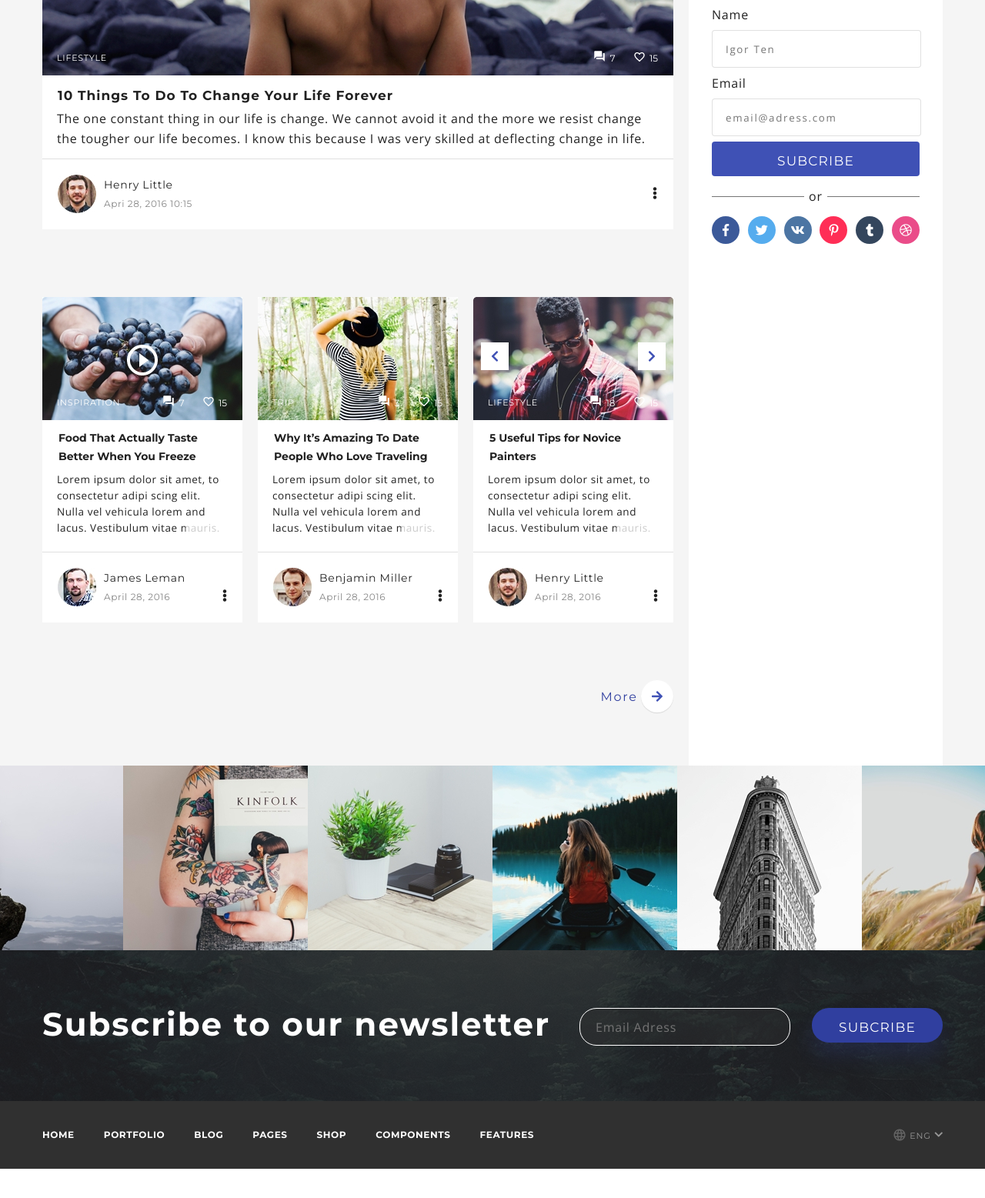
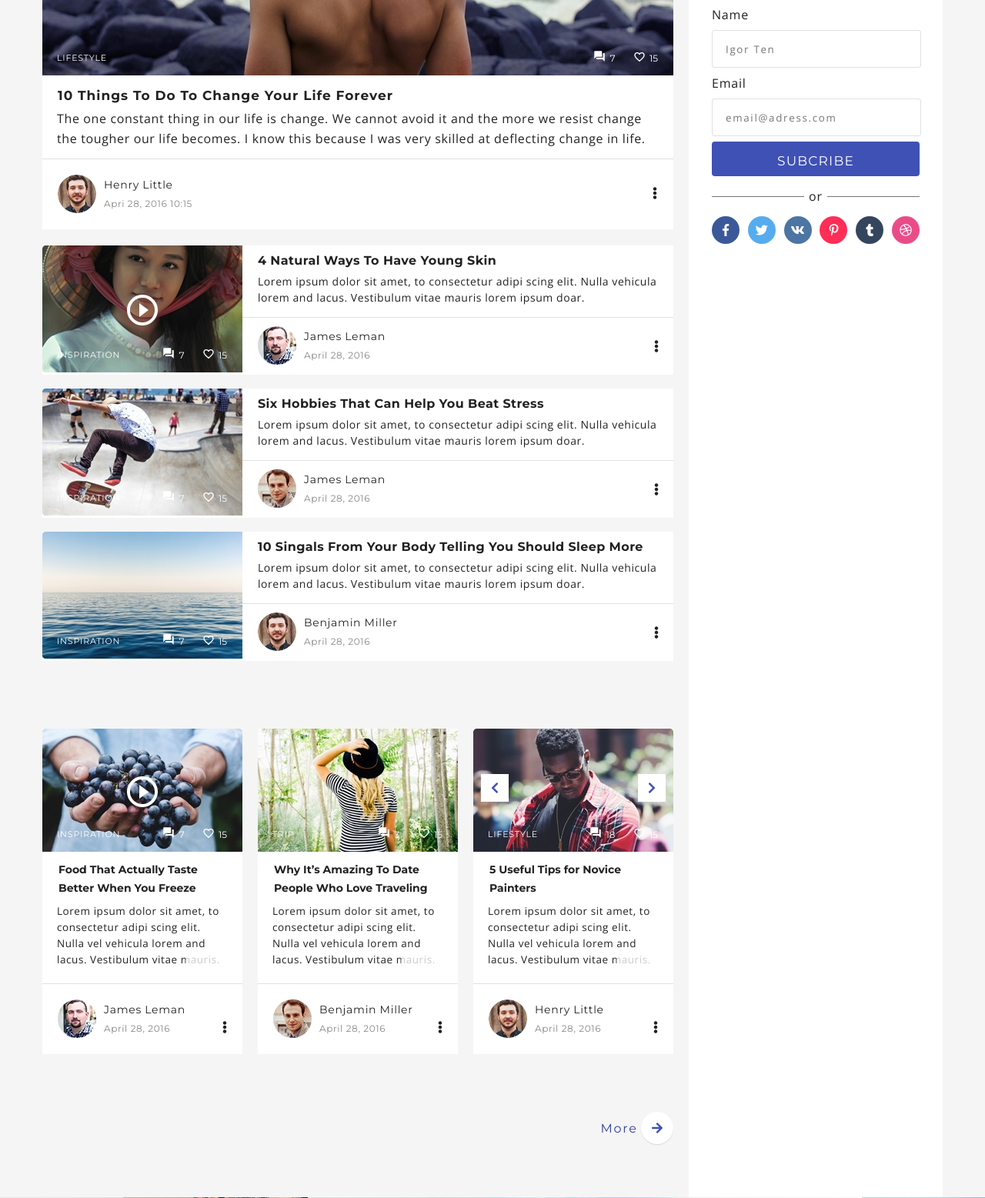
Before and after one commit to OliaKvasha/hw1, a PHP site: page / in a window 1280 px wide. Shown: the part 1253-2810 px from the top of the page at 77% size. Before the commit the page ends 2772 px from the top, so only its background shows below. Run offline with PHP 8.4, Linux system fonts and the light colour scheme; some libraries are stand-ins or nearby versions.

Commit message:
add popular-articles

```diff
--- a/hw6/css/style.css
+++ b/hw6/css/style.css
@@ -279,7 +279,9 @@ body {
   max-width: 820px;
 }
 
-.main-article, .article {
+.main-article,
+.popular-article,
+.article {
   background-color: #fff;
 }
 
@@ -348,6 +350,37 @@ body {
   position: absolute;
   right: 21px;
   bottom: 39px;
+}
+
+.popular-article {
+  margin-top: 18px;
+}
+
+.popular-article:first-child {
+  margin-top: 21px;
+}
+
+.popular-article .article__image-wrapper {
+  float: left;
+  margin-right: 20px;
+}
+
+.popular-article .article__title {
+  letter-spacing: 0.4px;
+}
+
+.popular-article .article__text {
+  font-size: 14px;
+  padding: 4px 0 15px;
+}
+
+.popular-article .article__author {
+  padding: 11px 0 0 0;
+}
+
+.popular-article__icon-more {
+  right: 19px;
+  bottom: 29px;
 }
 
 .secondary-articles {
@@ -459,6 +492,10 @@ body {
   font-size: 14px;
   line-height: 24px;
   padding: 8px 23px 0 21px;
+}
+
+.popular-articles .article__title {
+  font-size: 16px;
 }
 
 .article__title:hover {
--- a/hw6/index.html
+++ b/hw6/index.html
@@ -185,6 +185,78 @@
                     <a href="#" class="icon-more fas fa-ellipsis-v"></a>
                 </footer>
             </article>
+            <div class="popular-articles">
+                <article class="popular-article">
+                    <div class="article__image-wrapper">
+                        <img src="images/Layer_64.jpg" alt="Girl in a hat">
+                        <div class="block-icons_on-picture">
+                            <img src="images/icons/forum.png" alt="icons">
+                            <span>7</span>
+                            <img src="images/icons/heart.png" alt="icons">
+                            <span>15</span>
+                        </div>
+                        <span class="label_on-picture small-caps">inspiration</span>
+                        <div class="icon_on-picture"></div>
+                    </div>
+                    <h3 class="article__title">
+                        <a href="#">4 Natural Ways To Have Young Skin</a>
+                    </h3>
+                    <p class="article__text font_open-sans">Lorem ipsum dolor sit amet, to consectetur adipi scing elit.
+                        Nulla vehicula lorem and lacus. Vestibulum vitae mauris lorem ipsum doar.</p>
+                    <footer class="article__author clearfix">
+                        <img class="author-avatar" src="images/Photo1.jpg" alt="Photo James Leman">
+                        <p class="author-name">James Leman</p>
+                        <p class="article__date">April 28, 2016</p>
+                        <a href="#" class="popular-article__icon-more icon-more fas fa-ellipsis-v"></a>
+                    </footer>
+                </article>
+                <article class="popular-article">
+                    <div class="article__image-wrapper">
+                        <img src="images/Layer_47.jpg" alt="Guy on skateboard">
+                        <div class="block-icons_on-picture">
+                            <img src="images/icons/forum.png" alt="icons">
+                            <span>7</span>
+                            <img src="images/icons/heart.png" alt="icons">
+                            <span>15</span>
+                        </div>
+                        <span class="label_on-picture small-caps">inspiration</span>
+                    </div>
+                    <h3 class="article__title">
+                        <a href="#">Six Hobbies That Can Help You Beat Stress</a>
+                    </h3>
+                    <p class="article__text font_open-sans">Lorem ipsum dolor sit amet, to consectetur adipi scing elit.
+                        Nulla vehicula lorem and lacus. Vestibulum vitae mauris lorem ipsum doar.</p>
+                    <footer class="article__author clearfix">
+                        <img class="author-avatar" src="images/Photo2.jpg" alt="Photo James Leman">
+                        <p class="author-name">James Leman</p>
+                        <p class="article__date">April 28, 2016</p>
+                        <a href="#" class="popular-article__icon-more icon-more fas fa-ellipsis-v"></a>
+                    </footer>
+                </article>
+                <article class="popular-article">
+                    <div class="article__image-wrapper">
+                        <img src="images/Layer_48.jpg" alt="Sea">
+                        <div class="block-icons_on-picture">
+                            <img src="images/icons/forum.png" alt="icons">
+                            <span>7</span>
+                            <img src="images/icons/heart.png" alt="icons">
+                            <span>15</span>
+                        </div>
+                        <span class="label_on-picture small-caps">inspiration</span>
+                    </div>
+                    <h3 class="article__title">
+                        <a href="#">10 Singals From Your Body Telling You Should Sleep More</a>
+                    </h3>
+                    <p class="article__text font_open-sans">Lorem ipsum dolor sit amet, to consectetur adipi scing elit.
+                        Nulla vehicula lorem and lacus. Vestibulum vitae mauris lorem ipsum doar.</p>
+                    <footer class="article__author clearfix">
+                        <img class="author-avatar" src="images/Photo.jpg" alt="Photo Benjamin Miller">
+                        <p class="author-name">Benjamin Miller</p>
+                        <p class="article__date">April 28, 2016</p>
+                        <a href="#" class="popular-article__icon-more icon-more fas fa-ellipsis-v"></a>
+                    </footer>
+                </article>
+            </div>
             <div class="secondary-articles">
                 <article class="article">
                     <div class="article__image-wrapper">
@@ -201,7 +273,8 @@
                     <h3 class="article__title">
                         <a href="#">Food That Actually Taste Better When You Freeze</a>
                     </h3>
-                    <p class="article__text font_open-sans textbox">Lorem ipsum dolor sit amet, to consectetur adipi scing elit.
+                    <p class="article__text font_open-sans textbox">Lorem ipsum dolor sit amet, to consectetur adipi
+                        scing elit.
                         Nulla vel
                         vehicula lorem and lacus. Vestibulum vitae mauris.</p>
                     <footer class="article__author clearfix">
@@ -226,7 +299,8 @@
                     <h3 class="article__title">
                         <a href="#">Why It’s Amazing To Date People Who Love Traveling</a>
                     </h3>
-                    <p class="article__text font_open-sans textbox">Lorem ipsum dolor sit amet, to consectetur adipi scing elit.
+                    <p class="article__text font_open-sans textbox">Lorem ipsum dolor sit amet, to consectetur adipi
+                        scing elit.
                         Nulla vel vehicula lorem and lacus. Vestibulum vitae mauris.</p>
                     <footer class="article__author clearfix">
                         <img class="author-avatar" src="images/Photo2.jpg" alt="Photo Benjamin Miller">
@@ -255,7 +329,8 @@
                     <h3 class="article__title">
                         <a href="#">5 Useful Tips for Novice Painters</a>
                     </h3>
-                    <p class="article__text font_open-sans textbox">Lorem ipsum dolor sit amet, to consectetur adipi scing elit.
+                    <p class="article__text font_open-sans textbox">Lorem ipsum dolor sit amet, to consectetur adipi
+                        scing elit.
                         Nulla vel
                         vehicula lorem and lacus. Vestibulum vitae mauris.</p>
                     <footer class="article__author clearfix">
@@ -309,7 +384,8 @@
                                id="email-address" placeholder="email@adress.com">
                     </li>
                 </ul>
-                <button type="submit" name="sidebar-subscribe" class="btn sidebar__btn-subscribe small-caps">subcribe</button>
+                <button type="submit" name="sidebar-subscribe" class="btn sidebar__btn-subscribe small-caps">subcribe
+                </button>
             </form>
             <section class="social-links">
                 <p class="social-links__title font_open-sans">or</p>
```
Also changed, not shown: hw6/images/Layer_47.jpg (renamed from hw6/images2/Layer_47.jpg), hw6/images/Layer_48.jpg (renamed from hw6/images2/Layer_48.jpg), hw6/images/Layer_64.jpg (renamed from hw6/images2/Layer_64.jpg).
